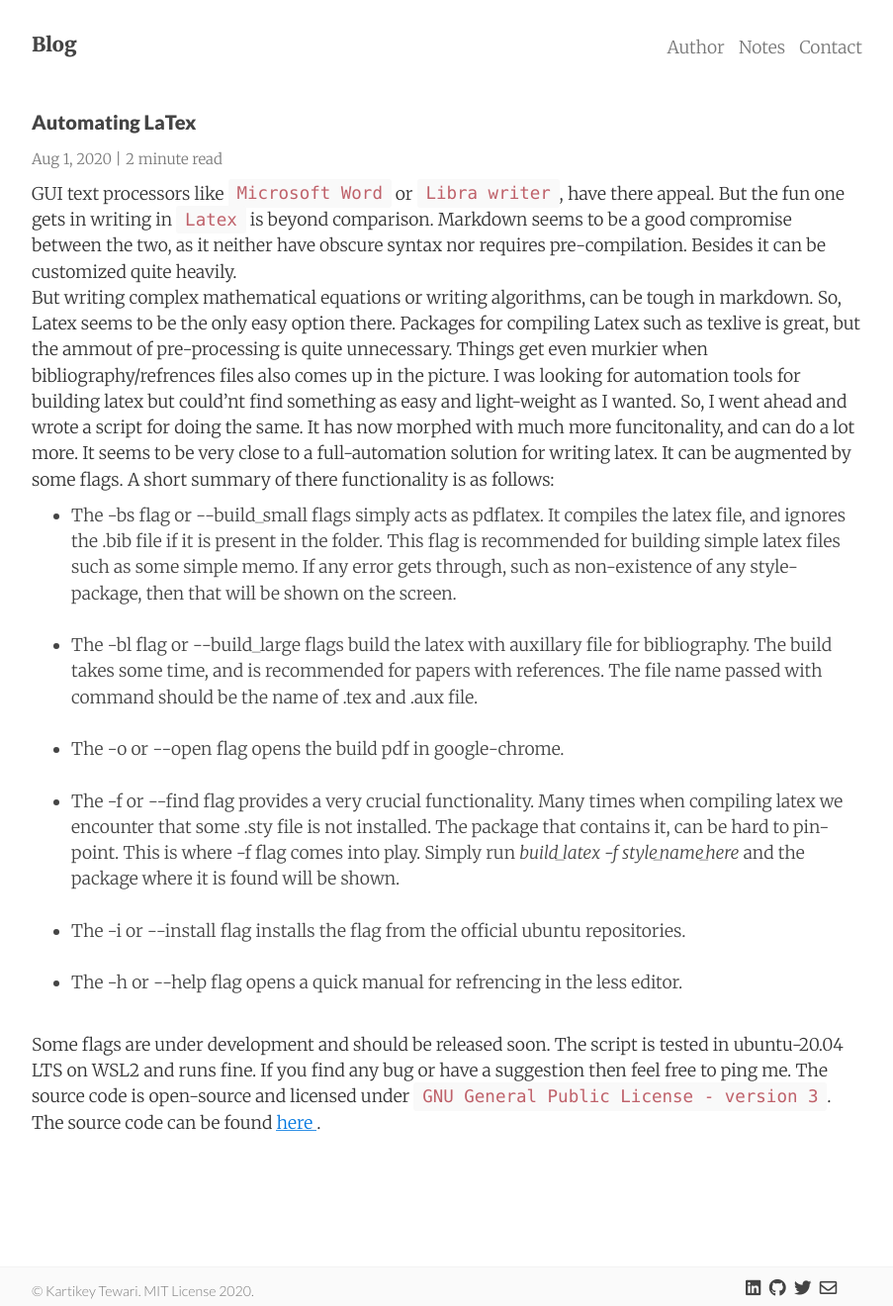
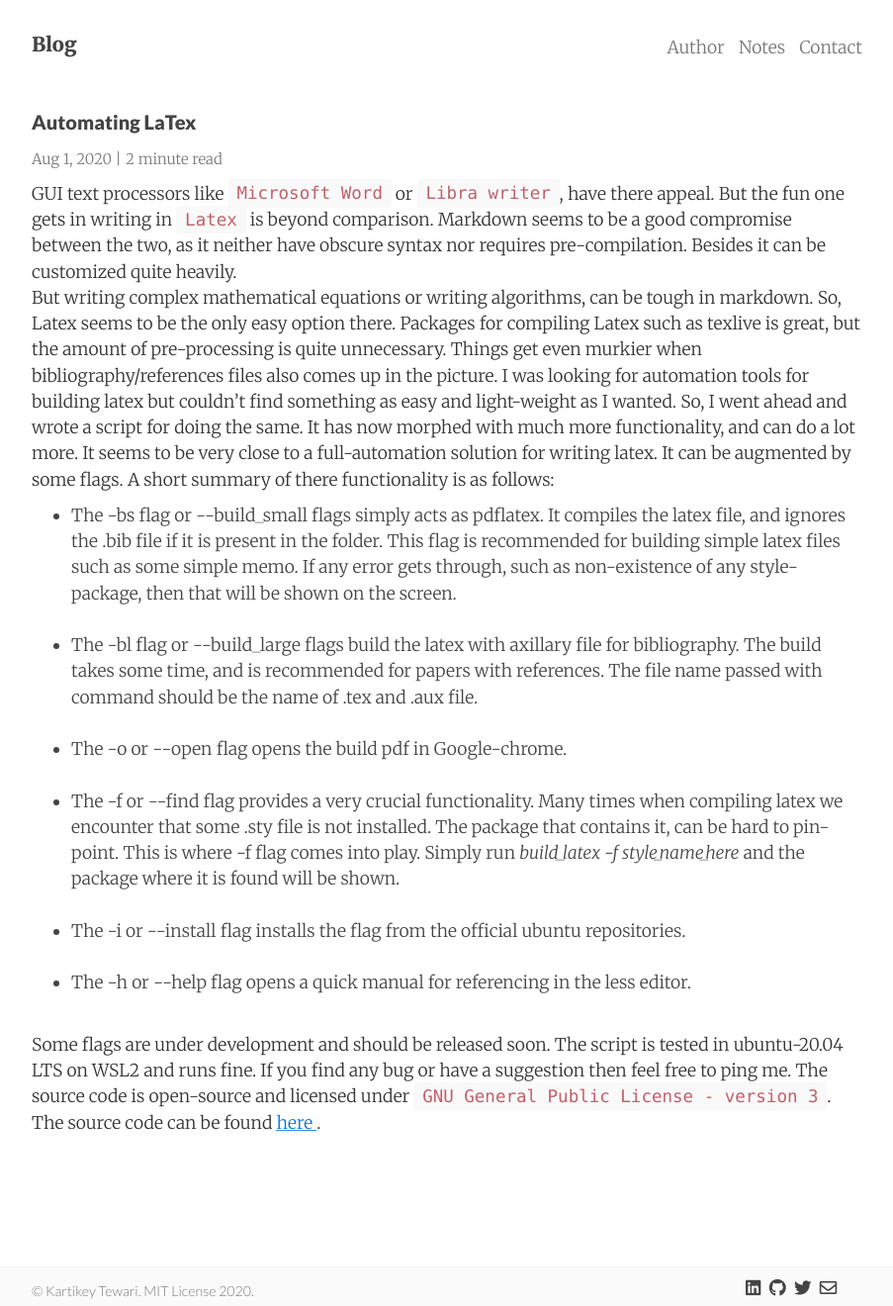
Before and after one commit to kartikeytewari/kartikeytewari.github.io, a Jekyll site: the page built from _posts/2020-08-01-build_latex.md, in a window 1280 px wide. Shown: the whole page at 99% size, without its empty margins (188-1091 px from the left). Built offline with Jekyll 4.4.1, drawn with Linux system fonts in a browser that asks for light colours; nearby versions of some CDN libraries.

Commit message:
update post-3

```diff
--- a/_posts/2020-08-01-build_latex.md
+++ b/_posts/2020-08-01-build_latex.md
@@ -7,7 +7,7 @@ categories: Jekyll mixyll
 ---
 
 GUI text processors like `Microsoft Word` or `Libra writer`, have there appeal. But the fun one gets in writing in `Latex` is beyond comparison. Markdown seems to be a good compromise between the two, as it neither have obscure syntax nor requires pre-compilation. Besides it can be customized quite heavily. \\
-But writing complex mathematical equations or writing algorithms, can be tough in markdown. So, Latex seems to be the only easy option there. Packages for compiling Latex such as texlive is great, but the ammout of pre-processing is quite unnecessary. Things get even murkier when bibliography/refrences files also comes up in the picture. I was looking for automation tools for building latex but could'nt find something as easy and light-weight as I wanted. So, I went ahead and wrote a script for doing the same. It has now morphed with much more funcitonality, and can do a lot more. It seems to be very close to a full-automation solution for writing latex. It can be augmented by some flags. A short summary of there functionality is as follows:
+But writing complex mathematical equations or writing algorithms, can be tough in markdown. So, Latex seems to be the only easy option there. Packages for compiling Latex such as texlive is great, but the amount of pre-processing is quite unnecessary. Things get even murkier when bibliography/references files also comes up in the picture. I was looking for automation tools for building latex but couldn't find something as easy and light-weight as I wanted. So, I went ahead and wrote a script for doing the same. It has now morphed with much more functionality, and can do a lot more. It seems to be very close to a full-automation solution for writing latex. It can be augmented by some flags. A short summary of there functionality is as follows:
 <br>
 <ul>
     <li>
@@ -15,11 +15,11 @@ But writing complex mathematical equations or writing algorithms, can be tough i
     </li>
     <br>
     <li>
-        The -bl flag or --build_large flags build the latex with auxillary file for bibliography. The build takes some time, and is recommended for papers with references. The file name passed with command should be the name of .tex and .aux file.
+        The -bl flag or --build_large flags build the latex with axillary file for bibliography. The build takes some time, and is recommended for papers with references. The file name passed with command should be the name of .tex and .aux file.
     </li>
     <br>
     <li>
-        The -o or --open flag opens the build pdf in google-chrome.
+        The -o or --open flag opens the build pdf in Google-chrome.
     </li>
     <br>
     <li>
@@ -31,7 +31,7 @@ But writing complex mathematical equations or writing algorithms, can be tough i
     </li>
     <br>
     <li>
-        The -h or --help flag opens a quick manual for refrencing in the less editor.
+        The -h or --help flag opens a quick manual for referencing in the less editor.
     </li>
     <br>
 </ul>
```
